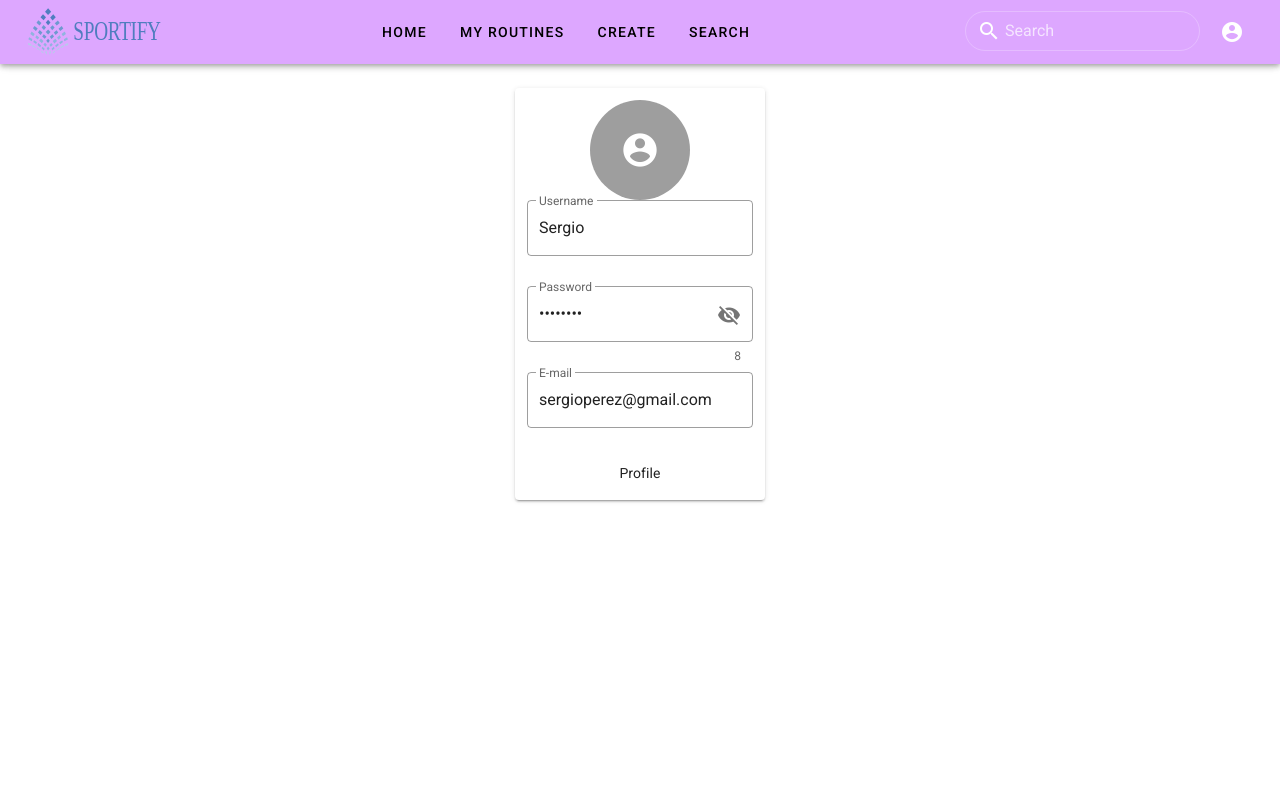
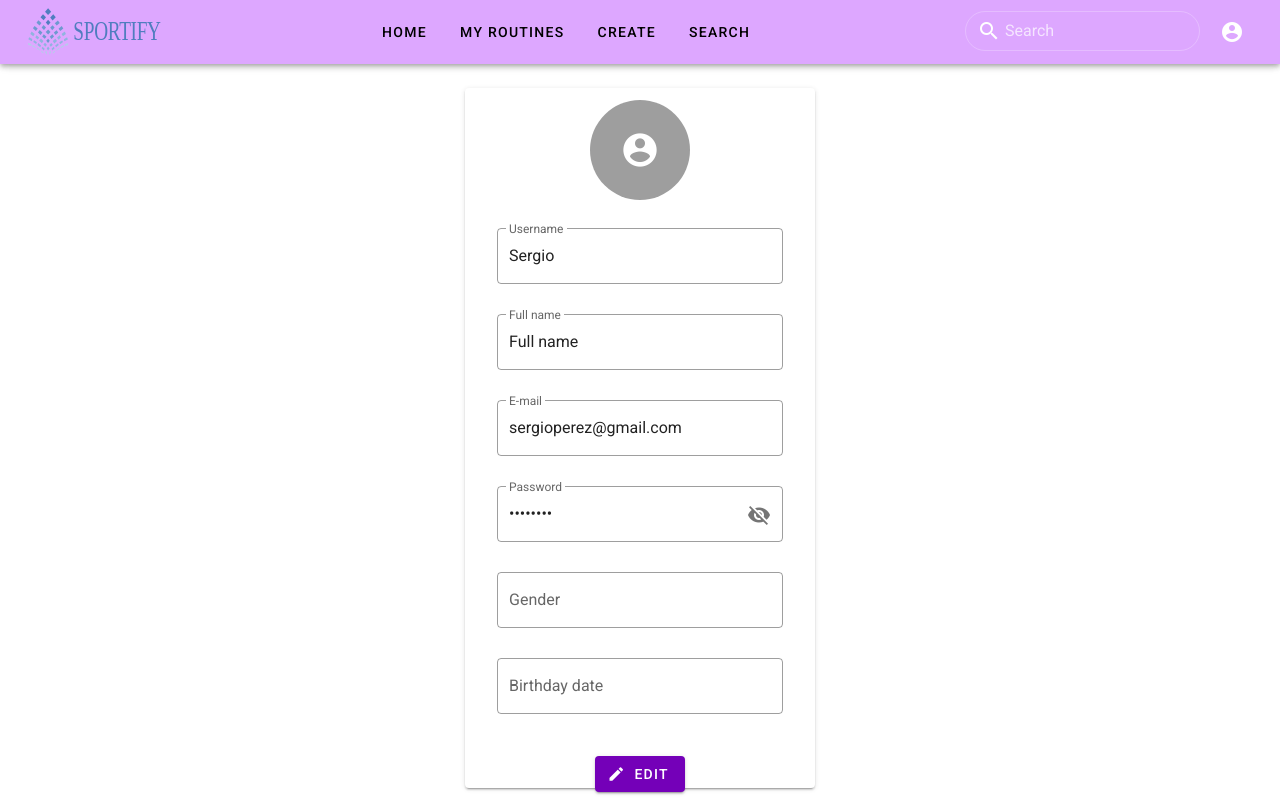
Before and after one commit to sebitokazu/sportify-web, a Vue app: page /profile in a window 1280 px wide. Built offline with nearby package versions, Linux system fonts and the light colour scheme.

Commit message:
Perfil mas completo, dialogo de confirmacion de cambios

```diff
--- a/src/views/ProfileView.vue
+++ b/src/views/ProfileView.vue
@@ -2,7 +2,7 @@
     <div>
         <NavBar />
         <v-main>
-            <v-card class="mx-auto mt-6" max-width="250">
+            <v-card class="mx-auto my-6 px-4" max-width="350">
                 <v-container>
                     <v-row justify="center">
                         <v-col cols="auto">
@@ -12,10 +12,7 @@
                                 color="grey"
                                 size="100"
                             >
-                                <v-img
-                                    v-if="hasProfileImage"
-                                    :src="getImage"
-                                >
+                                <v-img v-if="hasProfileImage" :src="getImage">
                                 </v-img>
                                 <v-icon dark x-large v-else
                                     >mdi-account-circle</v-icon
@@ -23,11 +20,26 @@
                             </v-avatar>
                         </v-col>
                     </v-row>
-                    <v-row justify="center" no-gutters>
+                    <v-row>
+                        <v-card-text>
                             <v-text-field
                                 label="Username"
                                 outlined
-                            v-model="userName"
+                                v-model="username"
+                                :readonly="readMode"
+                            ></v-text-field>
+                            <v-text-field
+                                label="Full name"
+                                outlined
+                                :readonly="readMode"
+                                v-model="fullname"
+                            ></v-text-field>
+                            <v-text-field
+                                label="E-mail"
+                                outlined
+                                readonly
+                                v-model="email"
+                                :hint="readMode ? '' : 'Email cant be changed'"
                             ></v-text-field>
                             <v-text-field
                                 label="Password"
@@ -37,25 +49,118 @@
                                 :rules="[rules.required, rules.min]"
                                 :type="show1 ? 'text' : 'password'"
                                 name="input-10-1"
-                            hint="At least 8 characters"
-                            counter
+                                :hint="readMode ? '' : 'At least 8 characters'"
+                                :readonly="readMode"
                                 @click:append="show1 = !show1"
                             ></v-text-field>
                             <v-text-field
-                            label="E-mail"
+                                label="Gender"
                                 outlined
-                            v-model="email"
+                                :readonly="readMode"
+                                v-model="gender"
                             ></v-text-field>
+                            <v-menu
+                                ref="menu"
+                                v-model="menu"
+                                :close-on-content-click="false"
+                                transition="scale-transition"
+                                offset-y
+                                :disabled="readMode"
+                                min-width="290px"
+                            >
+                                <template
+                                    :v-if="!readMode"
+                                    v-slot:activator="{ on, attrs }"
+                                >
+                                    <v-text-field
+                                        v-model="date"
+                                        label="Birthday date"
+                                        outlined
+                                        v-bind="attrs"
+                                        readonly
+                                        v-on="on"
+                                    ></v-text-field>
+                                </template>
+                                <v-date-picker
+                                    ref="picker"
+                                    v-model="date"
+                                    :max="
+                                        new Date().toISOString().substr(0, 10)
+                                    "
+                                    :min="minYear"
+                                    :readonly="readMode"
+                                ></v-date-picker>
+                            </v-menu>
+                        </v-card-text>
                     </v-row>
-                    <v-row
-                        v-if="hasDescription"
-                        justify="center"
-                        no-gutters
-                        class="my-n3"
+                    <v-row justify="center">
+                        <v-card-actions>
+                            <v-row v-if="readMode">
+                                <v-btn
+                                    color="primary"
+                                    @click="readMode = false"
                                 >
+                                    <v-icon left>create</v-icon>
+                                    Edit
+                                </v-btn>
+                            </v-row>
+                            <v-row v-else no-gutters>
+                                <v-dialog
+                                    v-model="dialog"
+                                    persistent
+                                    max-width="290"
+                                >
+                                    <template v-slot:activator="{ on, attrs }">
                                         <v-col cols="auto">
-                            <v-card-subtitle>Profile</v-card-subtitle>
+                                            <v-btn
+                                                text
+                                                color="error"
+                                                v-bind="attrs"
+                                                v-on="on"
+                                                @click="cancelPreCheck"
+                                            >
+                                                <v-icon left>clear</v-icon>
+                                                Cancel
+                                            </v-btn>
                                         </v-col>
+                                        <v-col cols="auto">
+                                            <v-btn
+                                                depressed
+                                                color="success"
+                                                v-bind="attrs"
+                                                v-on="on"
+                                                @click="savePreCheck"
+                                            >
+                                                <v-icon>save</v-icon>
+                                                Save
+                                            </v-btn>
+                                        </v-col>
+                                    </template>
+                                    <v-card>
+                                        <v-card-title class="headline">
+                                            {{ dialogTitle }}
+                                        </v-card-title>
+                                        <v-card-actions>
+                                            <v-spacer></v-spacer>
+                                            <v-btn
+                                                color="error"
+                                                text
+                                                @click="cancel"
+                                            >
+                                                Cancel
+                                            </v-btn>
+                                            <v-btn
+                                                color="green darken-1"
+                                                text
+                                                @click="performAction"
+                                            >
+                                                Ok
+                                            </v-btn>
+                                        </v-card-actions>
+                                    </v-card>
+                                </v-dialog>
+                            </v-row>
+                        </v-card-actions>
                     </v-row>
                 </v-container>
             </v-card>
@@ -71,25 +176,87 @@
 
 <script>
 import NavBar from "@/components/NavBar";
+//import BirthdayPicker from "@/components/BirthdayPicker";
 
 export default {
     name: "ProfileView",
     components: {
         NavBar
+        //BirthdayPicker
     },
     data: () => ({
         show1: false,
+        dialog: false,
+        dialogTitle: "",
         hasProfileImage: false,
         hasDescription: true,
         hasLocation: true,
-        userName: "Sergio",
+        readMode: true,
+        username: "Sergio",
         email: "sergioperez@gmail.com",
         password: "Password",
+        fullname: "Full name",
+        action: "",
+        gender: "",
+        currentValues: {
+            username: "",
+            fullname: "",
+            password: "",
+            date: "",
+            gender: ""
+        },
+        menu: false,
+        minYear: "1900-01-01",
+        date: "",
         rules: {
-            required: value => !!value || 'Required.',
-            min: v => v.length >= 8 || 'Min 8 characters',
-            emailMatch: () => ('The email and password you entered don\'t match'),
+            required: value => !!value || "Required.",
+            min: v => v.length >= 8 || "Min 8 characters",
+            emailMatch: () => "The email and password you entered don't match"
         }
-    })
+    }),
+    mounted() {
+        //user = fetch...
+        const user = {
+            username: "Sergio",
+            email: "sergioperez@gmail.com",
+            password: "Password",
+            fullname: "Full name",
+
+            gender: ""
+        };
+        this.currentValues = user;
+        console.log(user);
+    },
+    watch: {
+        menu(val) {
+            val && setTimeout(() => (this.$refs.picker.activePicker = "YEAR"));
+        }
+    },
+    methods: {
+        performAction() {
+            if (this.action === "save") this.save();
+            else this.discard();
+        },
+        save() {
+            //post...
+            this.dialog = false;
+            this.readMode = true;
+        },
+        discard() {
+            this.dialog = false;
+            this.readMode = true;
+        },
+        cancel() {
+            this.dialog = false;
+        },
+        savePreCheck() {
+            this.action = "save";
+            this.dialogTitle = "Update profile?";
+        },
+        cancelPreCheck() {
+            this.action = "cancel";
+            this.dialogTitle = "Discard changes?";
+        }
+    }
 };
 </script>
```
Lines whose indentation alone changed are shown as unchanged.
